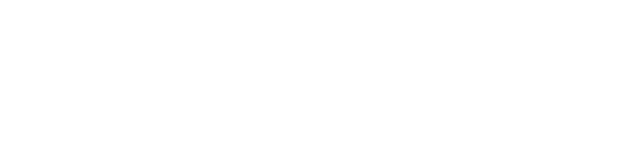
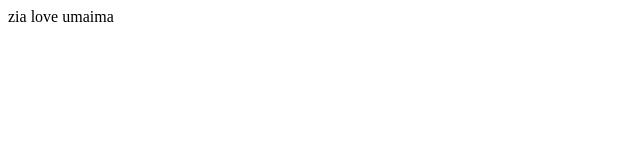
Before and after one commit to ziauddin14/learning-git, a plain HTML site: page index.html in a window 1280 px wide. Shown: the whole page, without its empty margins (0-640 px from the left). Drawn offline with Linux system fonts and the light colour scheme.

Commit message:
add navabe

```diff
--- a/index.html
+++ b/index.html
@@ -7,7 +7,7 @@
 </head>
 <body>
 
-
+   <nav>zia love umaima</nav>
 
 
 
```
